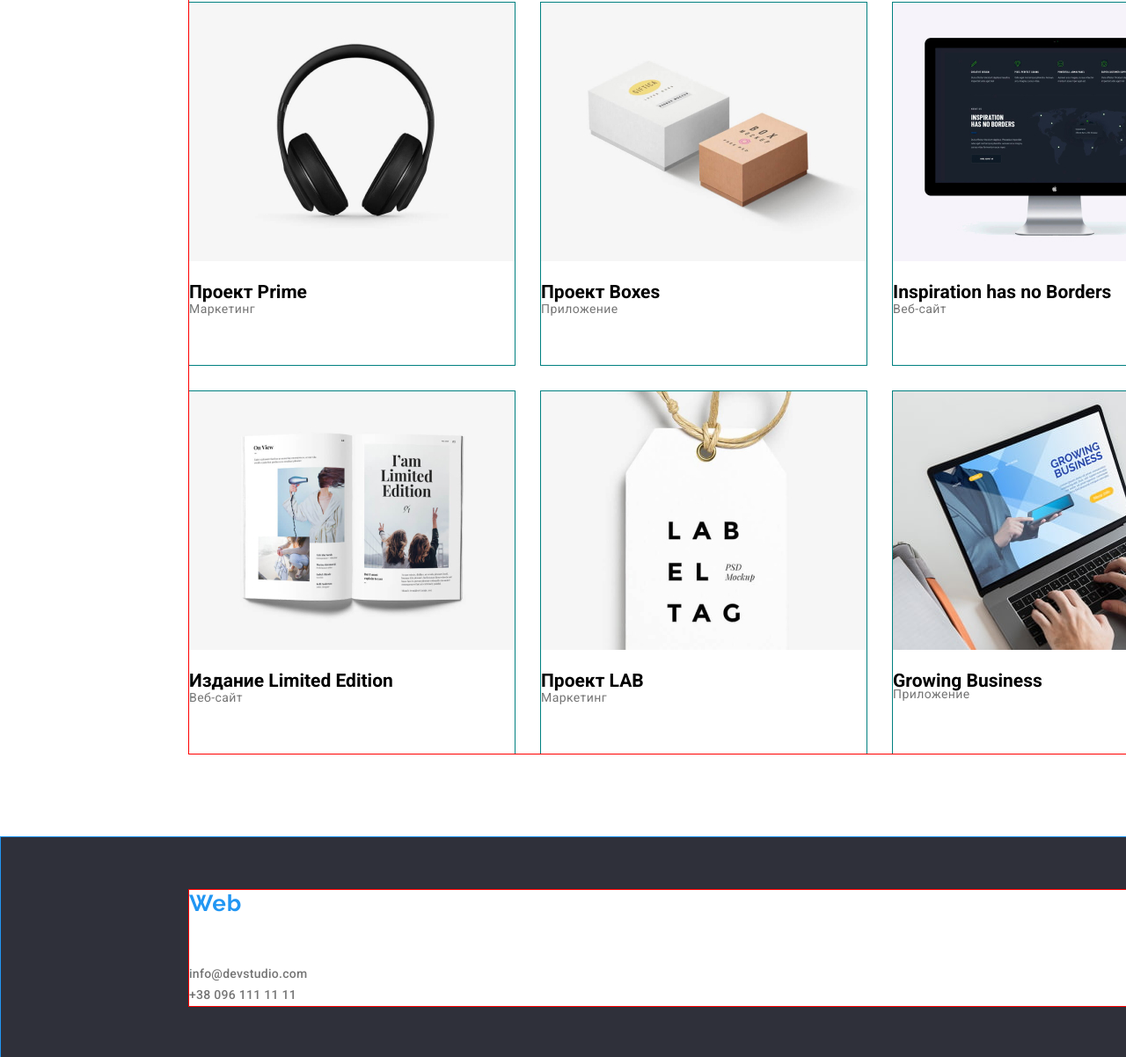
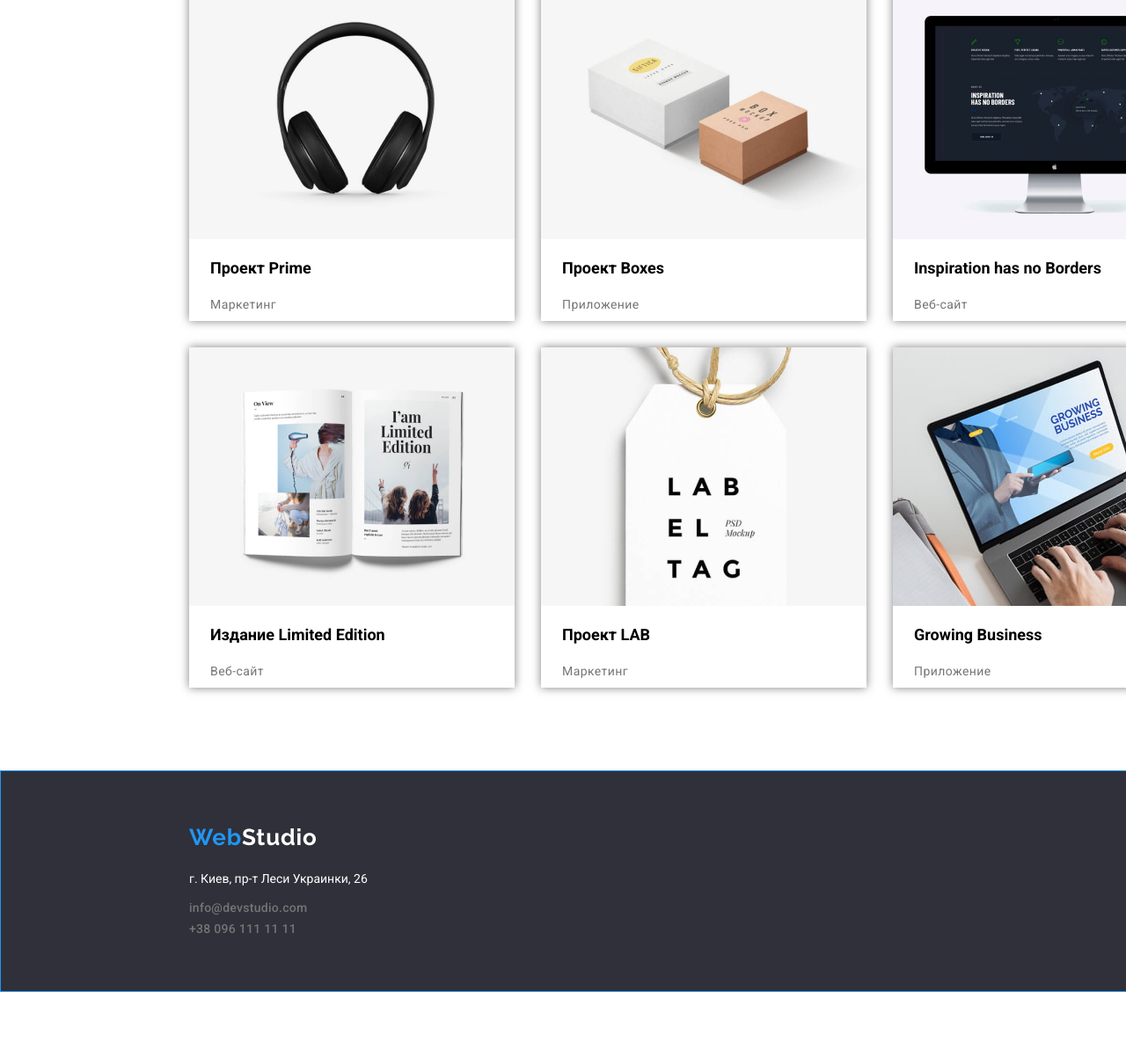
Before and after one commit to serhii198228/goit-markup-hw-03, a plain HTML site: page portfolio.html in a window 1280 px wide. Shown: the part 720-1922 px from the top of the page at 88% size. After the commit the page ends 1848 px from the top, so only its background shows below. Drawn offline with nearby package versions, Linux system fonts and the light colour scheme.

Commit message:
завершил партфолио

```diff
--- a/css/style.css/style.css
+++ b/css/style.css/style.css
@@ -3,7 +3,7 @@
 --sec-color: #757575;
 --act-color: #2196F3;
 --whaite-color: #FFFFFF;
---card-shadow: #b48686;
+--card-shadow: rgba(179, 167, 167, 0.1);
 }
 body {
 font-family: 'Roboto', sans-serif;
@@ -24,10 +24,8 @@ background-color: var(--whaite-color);
 .conteiner {
 width: 1170px;
 margin: 0 auto;
-background-color: var(--whaite-color);
-outline: 1px solid red;
+}
 
-}
 .card-set{
 outline: 1px;
 padding: 0px;
@@ -35,7 +33,6 @@ margin: 0px;
 list-style: none;
 display: flex;
 flex-wrap: wrap;
-
 }
 
 .card-set > .item {
@@ -44,8 +41,11 @@ margin-right: 30px;
 }
 
 .card {
-box-shadow: var(--card-shadow);
+box-shadow: 0 0 10px rgba(0,0,0,0.5);
 
+}
+.portfolio-card {
+box-shadow: 0 0 10px rgba(0,0,0,0.5);
 }
 .item * {
 outline: 1px;
@@ -54,7 +54,6 @@ outline: 1px;
 .card-set > .flex {
 outline: 1px;
 margin-right: 30px;
-
 }
 
 .card-set li:nth-last-child(1) {
@@ -69,7 +68,9 @@ opacity: 0;
 margin-top: 1px;
 padding-top: 94px
 }
+
 /* heder */
+
 nav,
 .links,
 .contacts,
@@ -77,6 +78,7 @@ header .conteiner {
 display: flex;
 justify-content: space-between;
 }
+
 header .conteiner {
 padding: 0 15px;
 width: 1600px;
@@ -87,6 +89,7 @@ margin: 0 auto;
 header {
 border-bottom: 1 px; color: #ececec;
 }
+
 header .logo {
 display: flex;
 margin-right: 93px;
@@ -104,16 +107,19 @@ line-height: calc(31/26);
 letter-spacing: 0.03em;
 color: var(--act-color);
 }
+
 .logo-color-black {
 color: var(--main-color);
 display: inline-block;
 margin-right: 5px;
 }
+
 .logo-color-waite {
 color: var(--whaite-color);
 display: inline-block;
 margin-right: 5px;
 }
+
 /* menu nav */
 
 .links li a {
@@ -124,12 +130,12 @@ color: var(--main-color);
 font-weight: 500;
 line-height: calc(16/14);
 letter-spacing: 0.02em;
+}
 
-
-}
 .links li :last-child a {
 margin-right: 0px;
 }
+
 .text {
 font-family: 'roboto', sans-serif;
 font-weight: 900;
@@ -142,6 +148,7 @@ text-transform: uppercase;
 padding: 200px 452px 280px 452px;
 padding-bottom: 30px;
 }
+
 .contacts li a {
 margin-left: 50px;
 padding: 30.5px 0;
@@ -151,6 +158,7 @@ line-height: calc(16/14);
 letter-spacing: 0.02em;
 color: var(--sec-color);
 }
+
 .contacts li:last-child {
 margin-right: 215px;
 }
@@ -159,6 +167,7 @@ color: var(--sec-color);
 .hero button:focus {
 background-color: #188ce8;
 }
+
 .conteiner button:hover,
 .conteiner button:focus {
   background-color: #2196F3;
@@ -172,9 +181,11 @@ color: var(--sec-color);
 .links li a:hover {
 color: var(--act-color);
 }
+
 .contacts li :first-child a {
 margin-left: 0;
 }
+
 .address {
 color: var(--whaite-color);
 font-family: 'roboto', sans-serif;
@@ -183,6 +194,7 @@ font-size: 14px;
 line-height: 1.71;
 margin-top: 20px;
 }
+
 .nav.list {
 font-style: normal;
 font-weight: 500;
@@ -190,20 +202,14 @@ font-size: 14px;
 line-height: 1,14px;
 letter-spacing: 0.02em;
 color: var(--sec-color);
-
 padding-top: 9px;
 margin-bottom: 9px;
+}
 
-
-}
 .navbox {
 margin-top: 9px;
 margin-bottom: 60px;
 }
-
-
-
-
 
 /* Hero */
 
@@ -213,8 +219,8 @@ height: 600px;
 background: #2F303A;
 border: 1px solid var(--act-color);
 margin: 0 auto;
+}
 
-}
 .hero-button {
 background-color: var(--act-color);
 color: var(--whaite-color);
@@ -226,9 +232,8 @@ align-items: center;
 font-family: 'roboto', sans-serif;
 margin-left: 700px;
 margin-right: 700px;
+}
 
-
-}
 .button {
 color: var(--main-color);
 background-color: var(--whaite-color);
@@ -244,18 +249,13 @@ border-radius: 4px;
 text-align: center;
 letter-spacing: 0.03em;
 margin-right: 8px;
+}
 
-}
 /* filter */
+
 .filter-button {
 display: flex;
-
 }
-
-
-
-
-
 
 .button.primary {
 background-color: var(--act-color);
@@ -275,6 +275,7 @@ margin-right: 8px;
 margin-left: 295px;
 margin-bottom: 50px;
 }
+
 .button-hover {
 position: absolute;
 visibility: hidden;
@@ -286,42 +287,29 @@ top: 430px;
 
 /* card portfolio */
 
-
 .card-portfolio {
-outline: 1px solid tomato;
 display: flex;
 flex-wrap: wrap;
 }
+
 .portfolio-item {
-outline: 1px solid tomato;
+box-shadow: var(--card-shadow);
 }
 
-
 .card-portfolio > .portfolio-item {
-  outline: 1px solid teal;
 margin-right: 30px;
 margin-bottom: 30px;
 }
+
 .card-portfolio li:nth-child(3n) {
 margin-right: 0px;
+}
 
-}
 .card-portfolio li:nth-last-child(-n+3) {
 margin-bottom: 0px;
 }
 
 /* Заголовки */
-
-
-
-
-
-
-
-
-
-
-
 
 /* What are we doing 1 */
 
@@ -332,54 +320,48 @@ justify-content: center;
 display: flex;
 padding-bottom: 90px;
 }
+
 .feature-list li:last-child p {
 margin-right: 0px;
 }
+
 .feature-list li:last-child h3 {
 margin-right: 0px;
 }
 
-
 .title {
 font-family: 'roboto', sans-serif;
 font-weight: 700;
-
 margin-bottom: 10px;
 margin-right: 30px;
 width: 270px;
 height: 16px;
 }
+
 .portfolio-text {
 font-family: 'roboto', sans-serif;
 color: var(--sec-color);
 font-size: 14px;
 line-height: 1.71;
 letter-spacing: 0.03em;
-  width: 270px;
-  height: 75px;
-  margin-right: 30px;
 margin-top: 4px;
+width: 322px;
+height: 30px;
 }
+
 .portfolio-title {
 font-family: 'roboto', sans-serif;
 font-weight: 700;
+font-size: 18px;
+width: 322px;
+height: 36px;
 
-
-    width: 270px;
-    height: 16px;
-    margin-top: 20px;
 }
 
 .main-portfolio {
-
+margin-left: 24px;
+margin-top: 20px;
 }
-
-
-
-
-
-
-
 
 .feature-text {
 font-family: 'roboto', sans-serif;
@@ -403,11 +385,10 @@ line-height: calc(42/36);
 text-align: center;
 letter-spacing: 0.03em;
 color: var(--main-color);
-
 height: 42px;
 margin-bottom: 50px;
+}
 
-}
 .card-heading {
 font-family: 'roboto',sans-serif;
 font-weight: 500;
@@ -420,8 +401,8 @@ height: px;
 left: 239px;
 top: 576px;
 padding-bottom: 10px;
+}
 
-}
 .card-content {
 padding-top: 30px;
 text-align: center;
@@ -441,10 +422,7 @@ height: px;
 left: 239px;
 top: 616px;
 margin-bottom: px;
-
 }
-
-
 
 /* footer */
 
@@ -456,16 +434,13 @@ height: 252px;
 border: 1px solid var(--act-color);
 margin-left: auto;
 margin-right: auto;
+}
 
-}
 .footer.logo {
 margin-bottom: 20px;
 margin-top: 60px;
+}
 
- }
 .navbox-nav-list {
 margin-top: 9px;
 }
-.address-info {
-
-}
--- a/portfolio.html
+++ b/portfolio.html
@@ -60,7 +60,7 @@
                 <div>
                     <img src="./images/img(8).jpg" alt="Ноутбук" width="370" height="294" />
                   </div>
-               <div class="main-porfolio">
+                  <div class="main-portfolio">
 
 
 
@@ -75,7 +75,7 @@
                   <div>
                 <img src="./images/img(92).jpg" alt="Баскетболисты" width="370" height="294" />
                 </div>
-            <div>
+                <div class="main-portfolio">
                 <h2 class="portfolio-title">Постер New Orlean vs Golden Star</h2>
                 <p class="portfolio-text">Дизайн</p>
               </div>
@@ -87,7 +87,7 @@
                   <div>
                 <img src="./images/img(10).jpg" alt="Логотип" width="370" height="294" />
                 </div>
-            <div>
+                <div class="main-portfolio">
                 <h2 class="portfolio-title">Ресторан Seafood</h2>
                 <p class="portfolio-text">Приложение</p>
                 </div>
@@ -99,7 +99,7 @@
                   <div>
                 <img src="./images/img(11).jpg" alt="Наушники" width="370" height="294" />
               </div>
-           <div>
+              <div class="main-portfolio">
                 <h2 class="portfolio-title">Проект Prime</h2>
                 <p class="portfolio-text">Маркетинг</p>
               </div>
@@ -111,7 +111,7 @@
                   <div>
                 <img src="./images/img(12).jpg" alt="]коробки" width="370" height="294" />
                 </div>
-            <div>
+                <div class="main-portfolio">
                 <h2 class="portfolio-title">Проект Boxes</h2>
                 <p class="portfolio-text">Приложение</p>
               </div>
@@ -123,7 +123,7 @@
                   <div>
                 <img src="./images/img(13).jpg" alt="Монитор" width="370" height="294" />
               </div>
-           <div>
+              <div class="main-portfolio">
                 <h2 class="portfolio-title">Inspiration has no Borders</h2>
                 <p class="portfolio-text">Веб-сайт</p>
               </div>
@@ -135,7 +135,7 @@
                   <div>
                 <img src="./images/img(14).jpg" alt="Мужчина" width="370" height="294" />
                 </div>
-            <div>
+                <div class="main-portfolio">
                 <h2 class="portfolio-title">Издание Limited Edition</h2>
                 <p class="portfolio-text">Веб-сайт</p>
             </div>
@@ -147,7 +147,7 @@
                   <div>
                 <img src="./images/img(15).jpg" alt="Картинка" width="370" height="294" />
                 </div>
-            <div>
+                <div class="main-portfolio">
                 <h2 class="portfolio-title">Проект LAB</h2>
                 <p class="portfolio-text">Маркетинг</p>
               </div>
@@ -159,9 +159,9 @@
                   <div>
                 <img src="./images/img(16.jpg" alt="Ноутбук" width="370" height="294" />
                 </div>
-            <div>
+                <div class="main-portfolio">
                 <h2 class="portfolio-title">Growing Business</h2>
-            <p class="feature-text">Приложение</p>
+                <p class="portfolio-text">Приложение</p>
             </div>
               </article>
               </li>
@@ -173,6 +173,7 @@
     <!--Футер-->
     <footer class="footer">
       <div class="conteiner">
+
              <a href="index.html" class="logo">Web<span class="logo-color-waite">Studio</span></a>
               <address class="address">г. Киев, пр-т Леси Украинки, 26
                 <ul class="navbox">
@@ -180,6 +181,7 @@
                   <li><a href="tel:+380961111111" class="nav list">+38 096 111 11 11</a></li>
                 </ul>
             </address>
+
       </div>
     </footer>
   </body>
```
Lines whose indentation alone changed are shown as unchanged.
